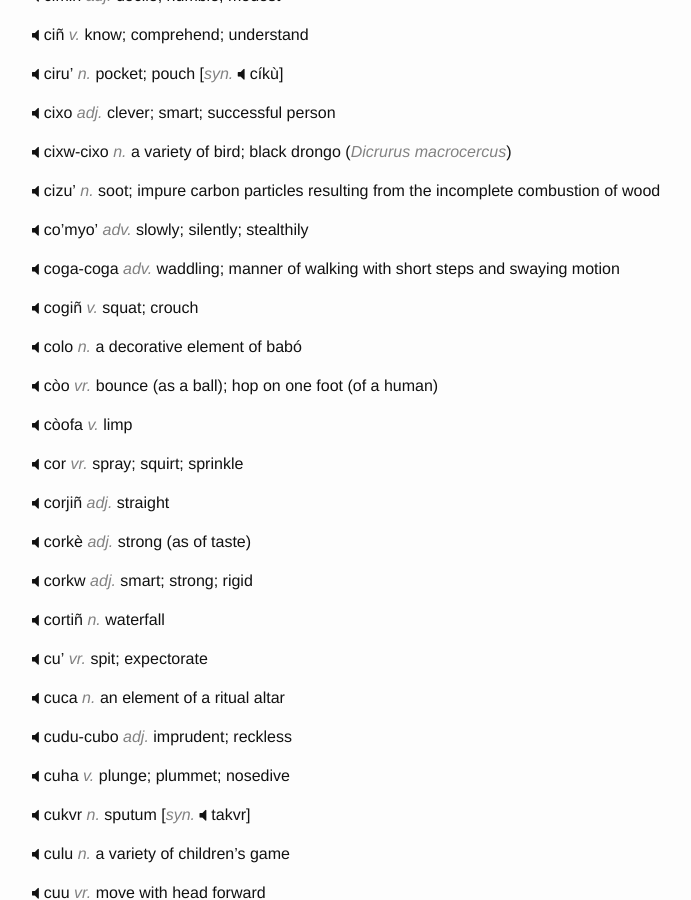
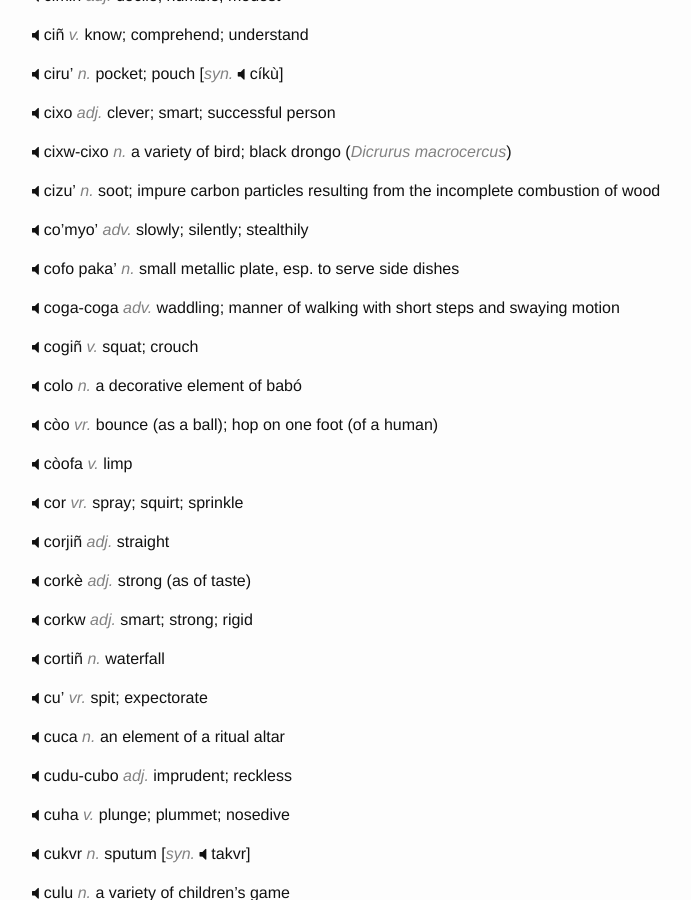
Before and after one commit to hacksparrow/language.apatani.org, a Jekyll site: the page built from dictionary/c.md, in a window 1280 px wide and 900 px high, scrolled down 2365 px. Shown: the whole window, without its empty margins (238-929 px from the left). Built offline with Jekyll 4.4.1, drawn with Linux system fonts in a browser that asks for light colours; nearby versions of some CDN libraries; comment, search, counter and statistics services are not loaded.

Commit message:
Update c.md

```diff
--- a/dictionary/c.md
+++ b/dictionary/c.md
@@ -186,6 +186,9 @@ __cizu'__ _n._  soot; impure carbon particles resulting from the incomplete comb
 __co'myo'__ _adv._  slowly; silently; stealthily
 
 
+__cofo paka'__ _n._ small metallic plate, esp. to serve side dishes
+
+
 __coga-coga__ _adv._  waddling; manner of walking with short steps and swaying motion
 
 
```
